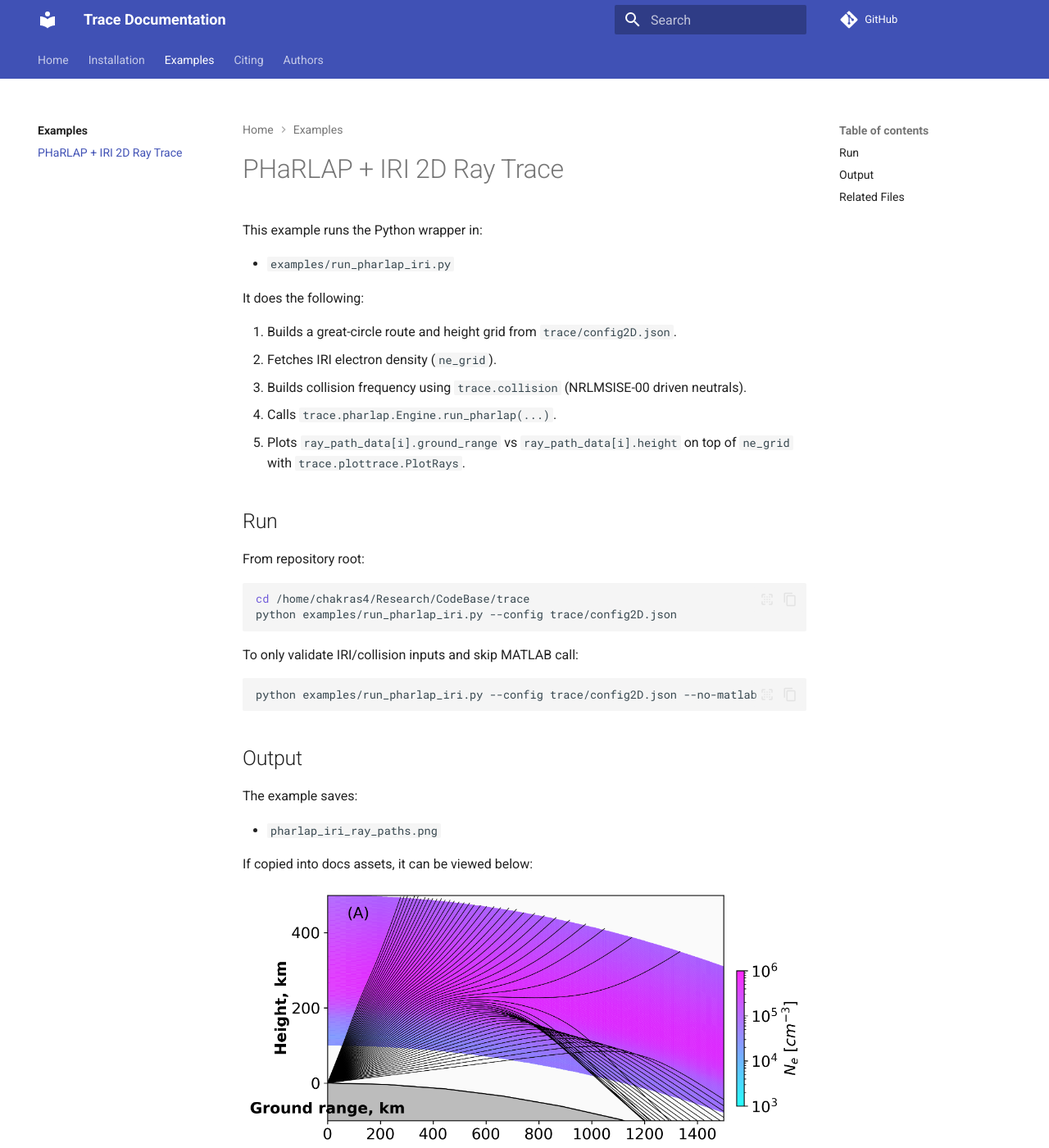
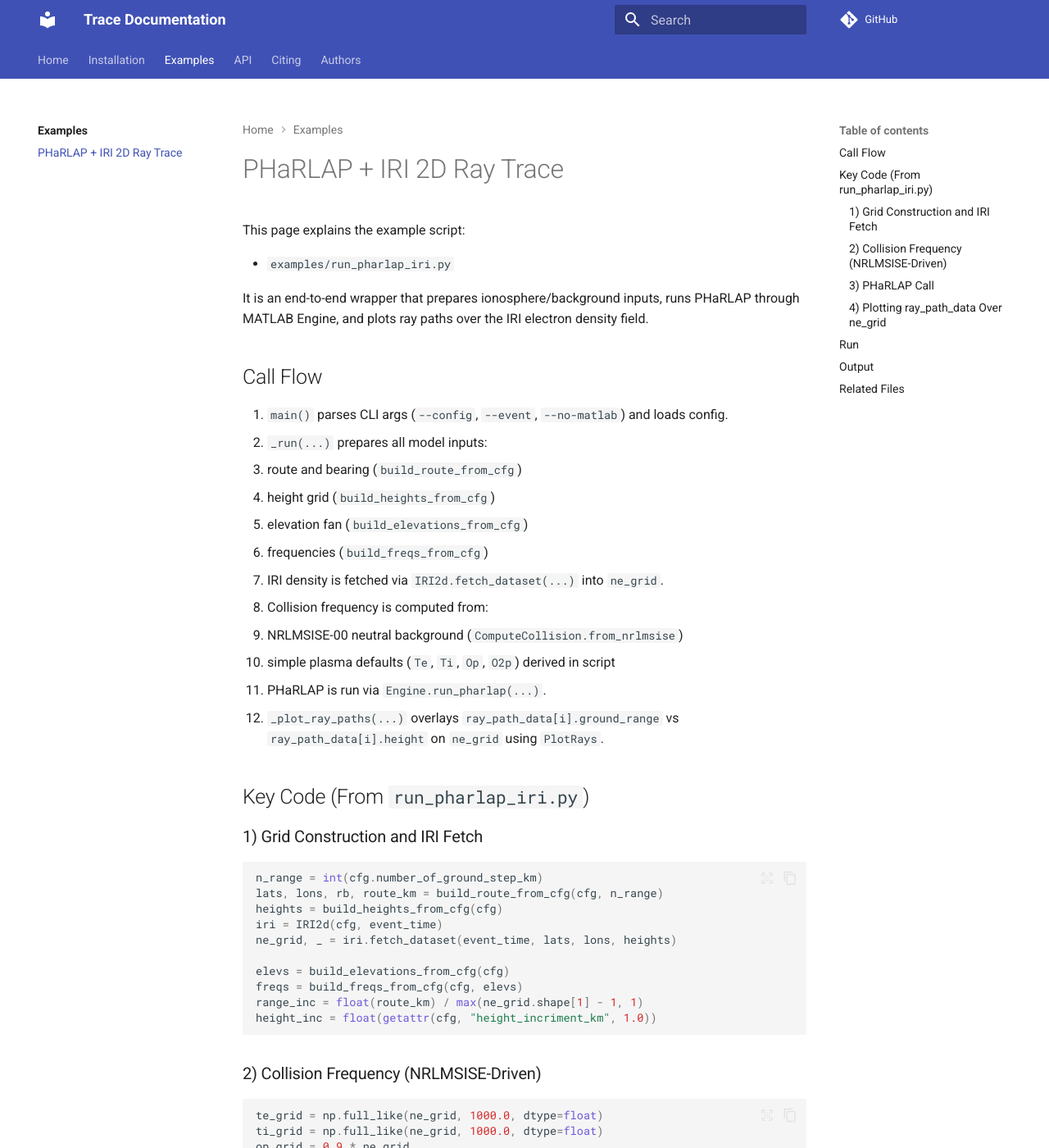
Before and after one commit to shibaji7/trace, an MkDocs documentation site: the page built from docs/examples/pharlap_iri.md, in a window 1280 px wide and 1400 px high. Shown: the whole window at 82% size. Built offline with MkDocs 1.6.1 and Material for MkDocs 9.7.7, drawn with Linux system fonts in a browser that asks for light colours; comment, search, counter and statistics services are not loaded; some of the changed text lies outside the part shown.

Commit message:
modified second IRI-2020 and PHaRLAP run with documentation

````diff
--- a/docs/examples/pharlap_iri.md
+++ b/docs/examples/pharlap_iri.md
@@ -1,16 +1,111 @@
 # PHaRLAP + IRI 2D Ray Trace
 
-This example runs the Python wrapper in:
+This page explains the example script:
 
 - `examples/run_pharlap_iri.py`
 
-It does the following:
+It is an end-to-end wrapper that prepares ionosphere/background inputs, runs PHaRLAP through MATLAB Engine, and plots ray paths over the IRI electron density field.
 
-1. Builds a great-circle route and height grid from `trace/config2D.json`.
-2. Fetches IRI electron density (`ne_grid`).
-3. Builds collision frequency using `trace.collision` (NRLMSISE-00 driven neutrals).
-4. Calls `trace.pharlap.Engine.run_pharlap(...)`.
-5. Plots `ray_path_data[i].ground_range` vs `ray_path_data[i].height` on top of `ne_grid` with `trace.plottrace.PlotRays`.
+## Call Flow
+
+1. `main()` parses CLI args (`--config`, `--event`, `--no-matlab`) and loads config.
+2. `_run(...)` prepares all model inputs:
+   - route and bearing (`build_route_from_cfg`)
+   - height grid (`build_heights_from_cfg`)
+   - elevation fan (`build_elevations_from_cfg`)
+   - frequencies (`build_freqs_from_cfg`)
+3. IRI density is fetched via `IRI2d.fetch_dataset(...)` into `ne_grid`.
+4. Collision frequency is computed from:
+   - NRLMSISE-00 neutral background (`ComputeCollision.from_nrlmsise`)
+   - simple plasma defaults (`Te`, `Ti`, `Op`, `O2p`) derived in script
+5. PHaRLAP is run via `Engine.run_pharlap(...)`.
+6. `_plot_ray_paths(...)` overlays `ray_path_data[i].ground_range` vs `ray_path_data[i].height` on `ne_grid` using `PlotRays`.
+
+## Key Code (From `run_pharlap_iri.py`)
+
+### 1) Grid Construction and IRI Fetch
+
+```python
+n_range = int(cfg.number_of_ground_step_km)
+lats, lons, rb, route_km = build_route_from_cfg(cfg, n_range)
+heights = build_heights_from_cfg(cfg)
+iri = IRI2d(cfg, event_time)
+ne_grid, _ = iri.fetch_dataset(event_time, lats, lons, heights)
+
+elevs = build_elevations_from_cfg(cfg)
+freqs = build_freqs_from_cfg(cfg, elevs)
+range_inc = float(route_km) / max(ne_grid.shape[1] - 1, 1)
+height_inc = float(getattr(cfg, "height_incriment_km", 1.0))
+```
+
+### 2) Collision Frequency (NRLMSISE-Driven)
+
+```python
+te_grid = np.full_like(ne_grid, 1000.0, dtype=float)
+ti_grid = np.full_like(ne_grid, 1000.0, dtype=float)
+op_grid = 0.9 * ne_grid
+o2p_grid = 0.1 * ne_grid
+
+cc = ComputeCollision.from_nrlmsise(
+    date=event_time,
+    lats=lats,
+    lons=lons,
+    heights_km=heights,
+    Te=te_grid,
+    Ti=ti_grid,
+    edens=ne_grid,
+    O2p=o2p_grid,
+    Op=op_grid,
+    update_spaceweather=False,
+    suppress_spaceweather_warning=True,
+)
+collision_freq = cc.collision.nu_ft
+```
+
+### 3) PHaRLAP Call
+
+```python
+engine = Engine()
+try:
+    ray_data, ray_path_data = engine.run_pharlap(
+        ne_grid=ne_grid,
+        collision_freq=collision_freq,
+        elevs=elevs,
+        rb=rb,
+        freqs=freqs,
+        irreg=irreg,
+        nhops=int(cfg.nhops),
+        tol=float(getattr(cfg, "threshold", 1e-7)),
+        radius_earth=float(cfg.radius_earth),
+        irregs_flag=0,
+        start_height=int(round(float(cfg.start_height_km))),
+        height_inc=int(round(height_inc)),
+        range_inc=int(round(range_inc)),
+    )
+finally:
+    engine.close()
+```
+
+### 4) Plotting `ray_path_data` Over `ne_grid`
+
+```python
+X, Z = np.meshgrid(np.linspace(0.0, route_km, ne_grid.shape[1]), heights)
+rays = []
+for r in ray_path_data:
+    rays.append(
+        SimpleNamespace(
+            x_km=np.asarray(r.ground_range, dtype=float),
+            y_km=np.asarray(r.height, dtype=float),
+            el0_deg=float(r.initial_elev),
+        )
+    )
+
+rp = PlotRays(oth=False, xlim=[0.0, float(route_km)], ylim=[float(heights[0]), float(heights[-1])])
+rp.set_density(X, Z, ne_grid, pf=None)
+rp.lay_rays(outputs=rays, kind="edens", lcolor="k", lw=0.6, param_alpha=0.85)
+rp.save("pharlap_iri_ray_paths.png")
+rp.close()
+```
 
 ## Run
 
@@ -29,11 +124,11 @@ python examples/run_pharlap_iri.py --config trace/config2D.json --no-matlab
 
 ## Output
 
-The example saves:
+Saved figure:
 
 - `pharlap_iri_ray_paths.png`
 
-If copied into docs assets, it can be viewed below:
+Rendered example image:
 
 ![PHaRLAP IRI Ray Paths](figures/pharlap_iri_ray_paths.png)
 
--- a/mkdocs.yml
+++ b/mkdocs.yml
@@ -64,5 +64,23 @@ nav:
     - Examples:
         - Overview: examples/index.md
         - PHaRLAP + IRI 2D Ray Trace: examples/pharlap_iri.md
+    - API:
+        - Overview: dev/index.md
+        - trace: dev/trace/__init__.md
+        - collision: dev/trace/collision.md
+        - dispersion: dev/trace/dispersion.md
+        - homing: dev/trace/homing.md
+        - pharlap: dev/trace/pharlap.md
+        - plottrace: dev/trace/plottrace.md
+        - rt2d: dev/trace/rt2d.md
+        - utils: dev/trace/utils.md
+        - density:
+            - density package: dev/trace/density/__init__.md
+            - gemini: dev/trace/density/gemini.md
+            - gitm: dev/trace/density/gitm.md
+            - iri: dev/trace/density/iri.md
+            - sami: dev/trace/density/sami.md
+            - waccm: dev/trace/density/waccm.md
+            - wamipe: dev/trace/density/wamipe.md
     - Citing: user/citing.md
     - Authors: user/authors.md
````
Also changed, not shown: other parts of docs/examples/pharlap_iri.md (+1 -1 lines), docs/dev/index.md (added, +19 -0 lines), docs/dev/trace/__init__.md (added, +3 -0 lines), docs/dev/trace/collision.md (added, +3 -0 lines), docs/dev/trace/density/__init__.md (added, +3 -0 lines), docs/dev/trace/density/gemini.md (added, +3 -0 lines), docs/dev/trace/density/gitm.md (added, +3 -0 lines), docs/dev/trace/density/iri.md (added, +3 -0 lines), docs/dev/trace/density/sami.md (added, +3 -0 lines), docs/dev/trace/density/waccm.md (added, +3 -0 lines), docs/dev/trace/density/wamipe.md (added, +3 -0 lines), docs/dev/trace/dispersion.md (added, +3 -0 lines), docs/dev/trace/homing.md (added, +3 -0 lines), docs/dev/trace/pharlap.md (added, +3 -0 lines), 3 more files.
